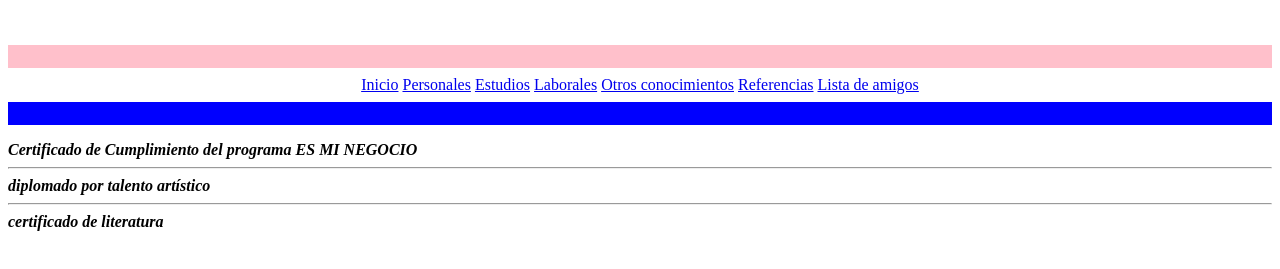
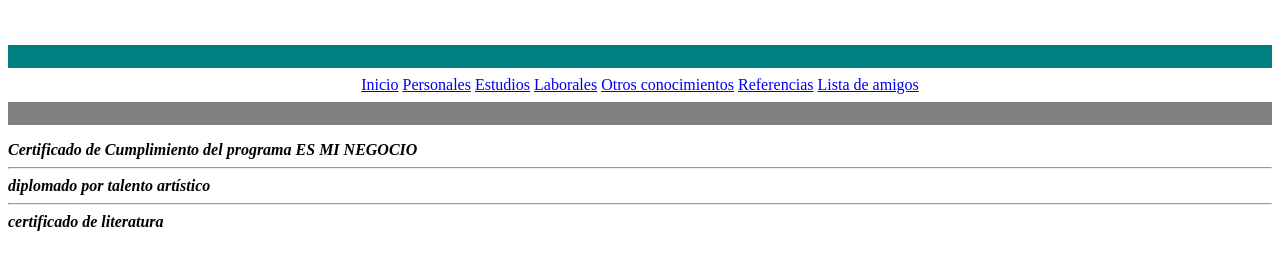
Before and after one commit to 123-1717/valeryyy, a plain HTML site: page otros.html in a window 1280 px wide. Shown: the part 233-502 px from the top of the page. Drawn offline with Linux system fonts and the light colour scheme.

Commit message:
Update otros.html

```diff
--- a/otros.html
+++ b/otros.html
@@ -12,7 +12,7 @@
                 <br><br>
 
                 <center>
-                <hr color = "pink" size="23" noshade="3">
+                <hr color = "teal" size="23" noshade="3">
 
                 <a href="index.html"> Inicio</a>
                 <a href="personal.html"> Personales</a>
@@ -21,7 +21,7 @@
                 <a href="otros.html"> Otros conocimientos</a>
                 <a href="referencias.html"> Referencias</a>
                 <a href="amigos.html"> Lista de amigos</a>
-                <hr color = "blue" size="23" noshade="3">
+                <hr color = "gray" size="23" noshade="3">
 
                 </center>
 
```
